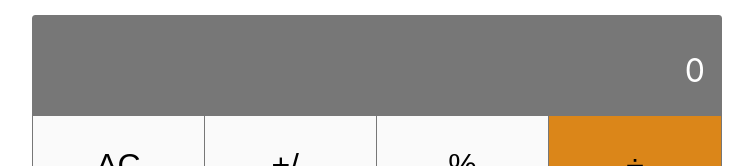
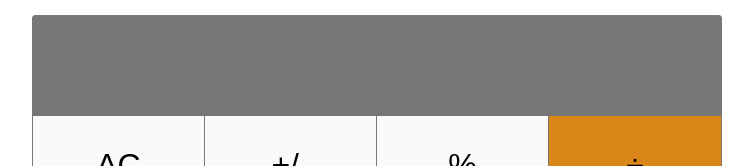
Before and after one commit to FabienNeibaf/Calculator, a React (Create React App) app: page / in a window 1280 px wide. Shown: the top 166 px of the page, without its empty margins (263-1016 px from the left). Built offline with nearby package versions, Linux system fonts and the light colour scheme.

Commit message:
Update App component

```diff
--- a/src/components/App.js
+++ b/src/components/App.js
@@ -7,10 +7,8 @@ export default class App extends React.Component {
   constructor(props) {
     super(props);
     this.state = {
-      step: null,
-      next: null,
-      total: null,
-      operation: null,
+      expression: '',
+      result: null,
     };
     this.handleClick = this.handleClick.bind(this);
   }
@@ -20,13 +18,10 @@ export default class App extends React.Component {
   }
 
   render() {
-    const { step, next, total, operation } = this.state;
+    const { expression, result } = this.state;
     return (
       <div id="App">
-        <Display
-          step={step}
-          result={(operation === '=' ? total : next) || undefined}
-        />
+        <Display expression={expression} result={result} />
         <ButtonPanel clickHandler={this.handleClick} />
       </div>
     );
```
